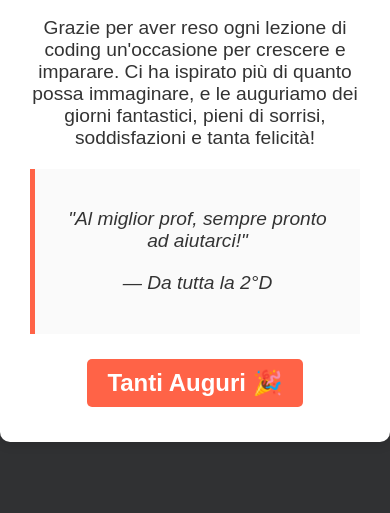
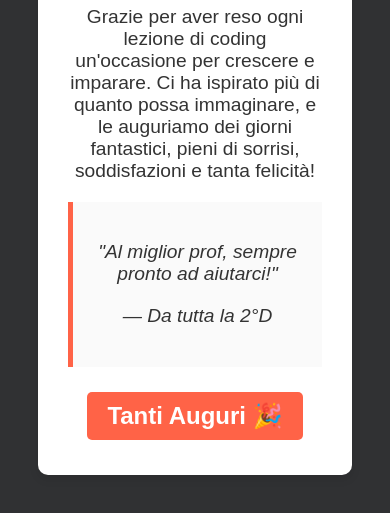
Before and after one commit to federicoImmeLav/Coding_24-25, a plain HTML site: page 2D/00-AuguriPozzi/index.html in a window 390 px wide. Shown: the part 331-844 px from the top of the page. Drawn offline with Linux system fonts and the light colour scheme.

Commit message:
media query

```diff
--- a/2D/00-AuguriPozzi/style.css
+++ b/2D/00-AuguriPozzi/style.css
@@ -67,3 +67,16 @@ p {
 .button:hover {
     background-color: #ff4500;
 }
+
+
+ /* Stile di base per desktop */
+ .container {
+    width: 100%;
+}
+
+/* Stile per schermi piccoli (mobile) */
+@media only screen and (max-width: 768px) {
+    .container {
+        width: 65%;
+    }
+}
```
Also changed, not shown: 2D/00-AuguriPozzi/index.html (+1 -0 lines).
